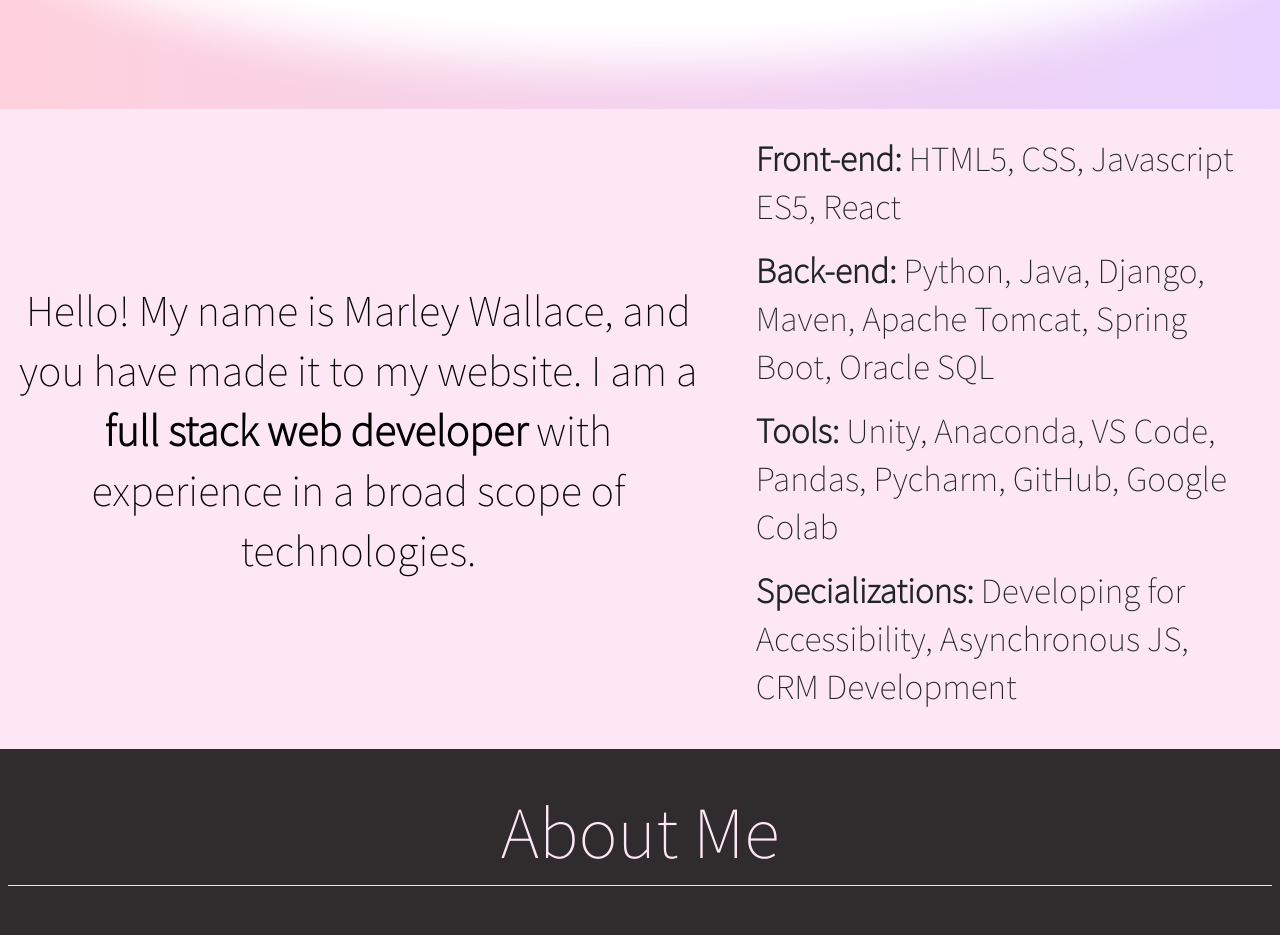
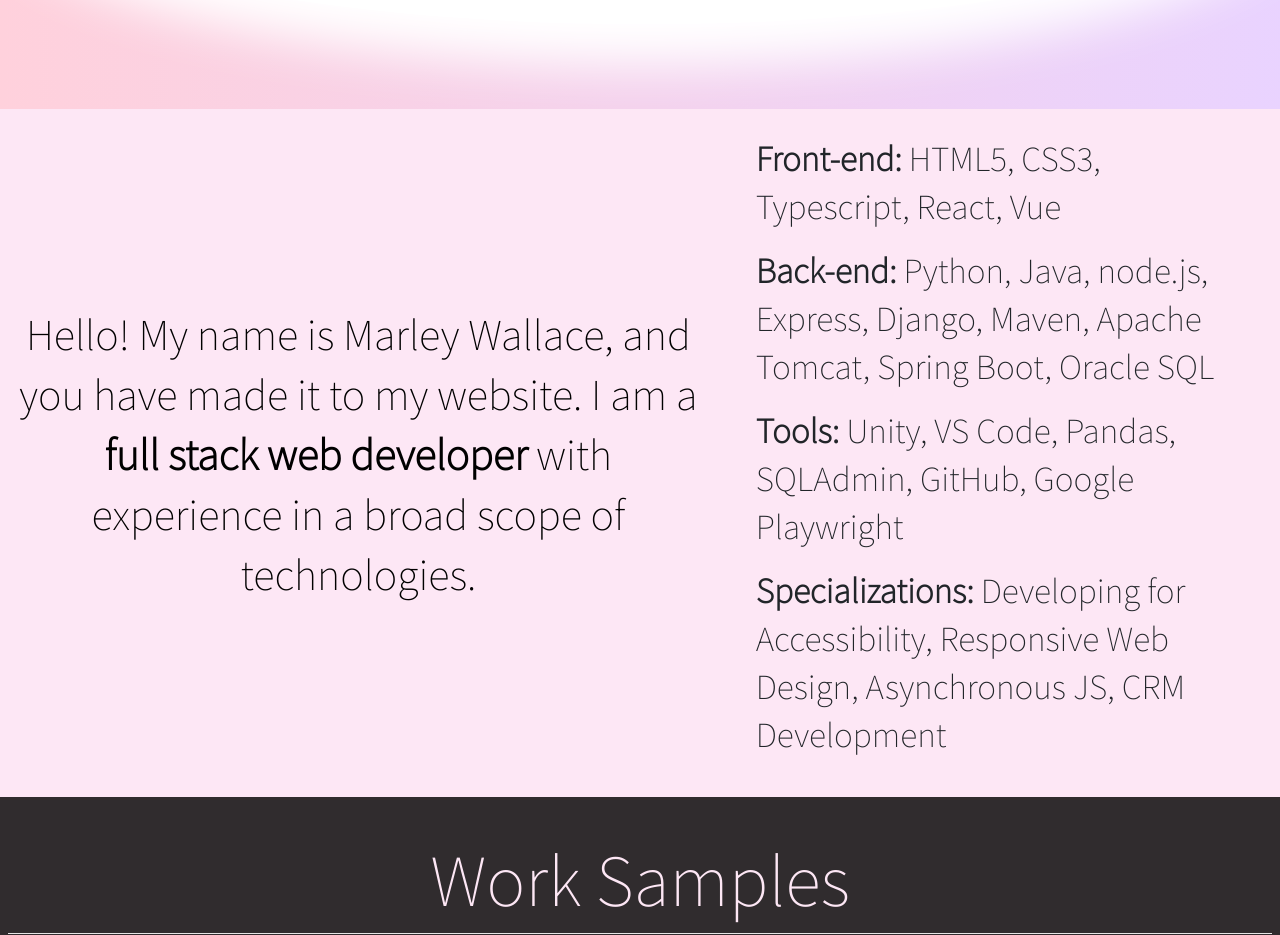
Before and after one commit to marleypancakes/portfolio, a plain HTML site: page index.html in a window 1280 px wide. Shown: the part 301-1236 px from the top of the page. Drawn offline with nearby package versions, Linux system fonts and the light colour scheme; a web font is replaced by a local one.

Commit message:
updating info

```diff
--- a/index.html
+++ b/index.html
@@ -43,7 +43,7 @@
                 </button>
                 <div class="col-2"><ul class="menu">
                     <li><a class="menuLink" href="#section2">Skills</a></li>
-                    <li><a class="menuLink" href="#section4">About Me</a></li>
+                    <li><a class="menuLink" href="#section5">Work Samples</a></li>
                     <li><a class="menuLink" href="#contact">Contact</a></li>
                 </ul></div>
                 <!-- fixed hover menu for larger screens -->
@@ -56,7 +56,7 @@
                     <div class="mainmenu">
                         <ul>
                             <li><a href="#section2">Skills</a></li>
-                            <li><a href="#section4">About Me</a></li>
+                            <li><a href="#section5">Work Samples</a></li>
                             <li><a href="#contact">Contact</a></li>
 
                         </ul>
@@ -72,10 +72,10 @@
 
                 <div id="skills" class="col-12 col-md-12 col-lg-5 col-xl-5">
                     <ul>
-                        <li><b>Front-end:</b> HTML5, CSS, Javascript ES5, React</li>
-                        <li><b>Back-end:</b> Python, Java, Django, Maven, Apache Tomcat, Spring Boot, Oracle SQL</li>
-                        <li><b>Tools:</b> Unity, Anaconda, VS Code, Pandas, Pycharm, GitHub, Google Colab</li>
-                        <li><b>Specializations:</b> Developing for Accessibility, Asynchronous JS, CRM Development</li>
+                        <li><b>Front-end:</b> HTML5, CSS3, Typescript, React, Vue</li>
+                        <li><b>Back-end:</b> Python, Java, node.js, Express, Django, Maven, Apache Tomcat, Spring Boot, Oracle SQL</li>
+                        <li><b>Tools:</b> Unity, VS Code, Pandas, SQLAdmin, GitHub, Google Playwright</li>
+                        <li><b>Specializations:</b> Developing for Accessibility, Responsive Web Design, Asynchronous JS, CRM Development</li>
                     </ul>
                 </div>
             </div>
@@ -109,7 +109,7 @@
 
             </div>
              -->
-            <div id="section4" class="row text-align-center d-flex flex-column justify-content-center">
+            <!-- <div id="section4" class="row text-align-center d-flex flex-column justify-content-center">
                 <div id="bio" class="d-flex flex-column justify-content-center">
                     <h1 class="p-2">About Me
                         <hr style="background-color:white">
@@ -146,7 +146,7 @@
                     </br>
                     </div>
                 </div>
-            </div>
+            </div> -->
         <div id="section5" class="row text-align-center d-flex justify-content-center">
             <h1 class="p-2 w-100">Work Samples
                 <hr style="background-color:white">
```
